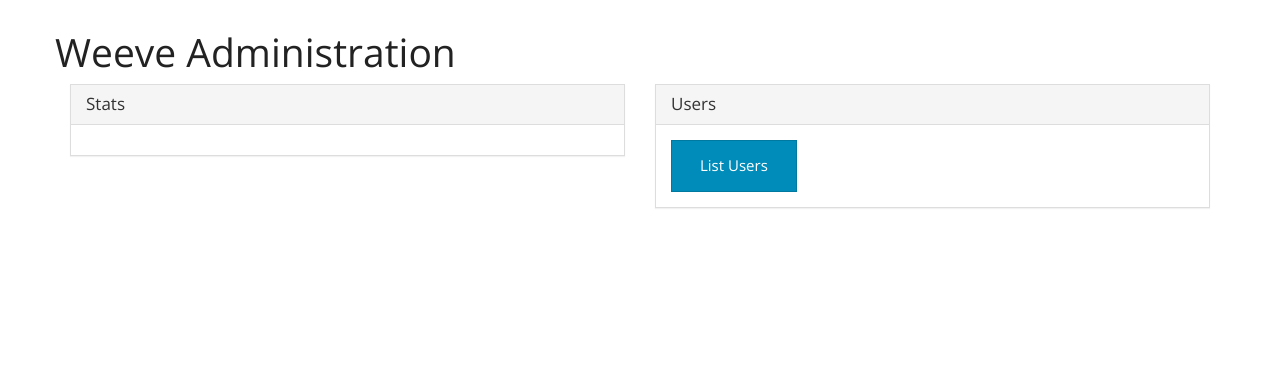
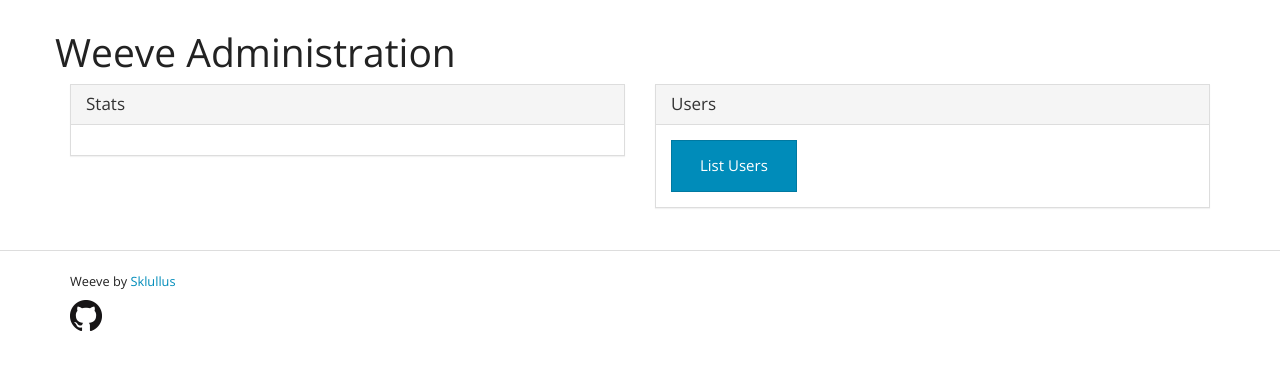
Before and after one commit to hreeder/weeve, a Flask app: template eveapp/templates/admin.html in a window 1280 px wide. Shown: the part 45-415 px from the top of the page. Run offline with Flask 2, Linux system fonts and the light colour scheme; the template is opened without the code that fills it, so the values that code supplies are empty; parts of the project's set-up code (start-up, migrations or seed data) failed here and were passed over; some libraries are stand-ins or nearby versions.

Commit message:
Adding footer.

```diff
--- a/eveapp/templates/base.html
+++ b/eveapp/templates/base.html
@@ -59,5 +59,10 @@
 {% endwith %}
 {% block main %}{% endblock %}
 </div>
+<hr>
+<footer class="footer container"><small>
+	<p>Weeve by <a href="https://gate.eveonline.com/Profile/Sklullus%20Dromulus">Sklullus</a></p>
+	<p><a href="https://github.com/hreeder/weeve"><img src="{{url_for('static', filename='img/GitHub-Mark-32px.png') }}" title="Weeve on GitHub" alt="Weeve on GitHub"/></a></p>
+</small></footer>
 </body>
 </html>
```
Also changed, not shown: eveapp/static/img/GitHub-Mark-32px.png (added).
